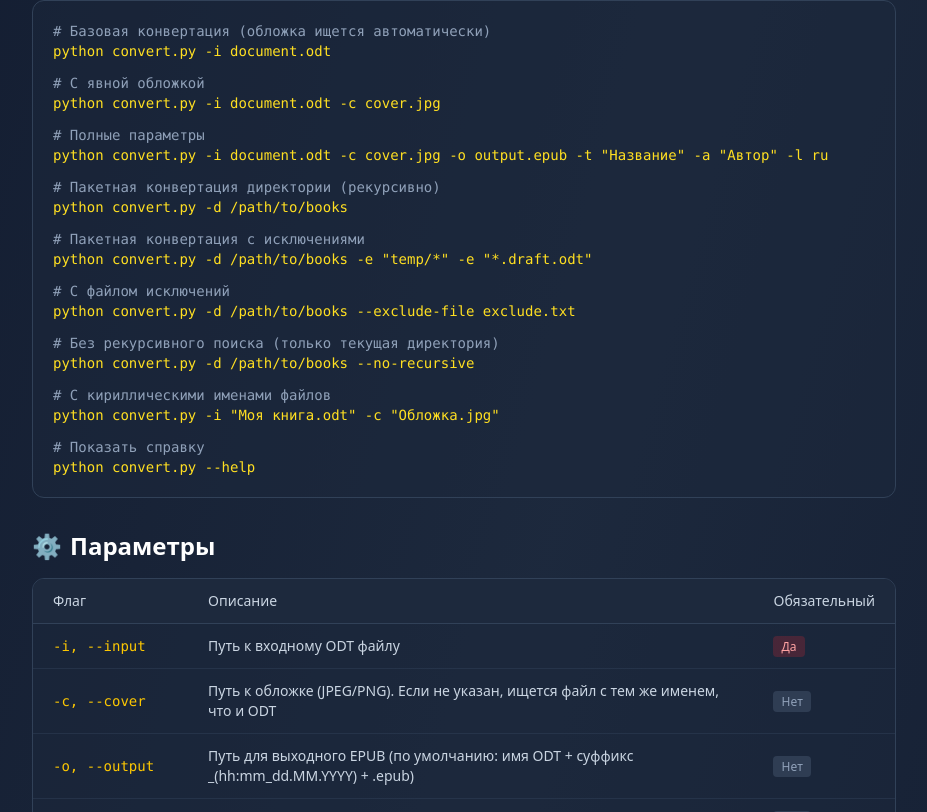
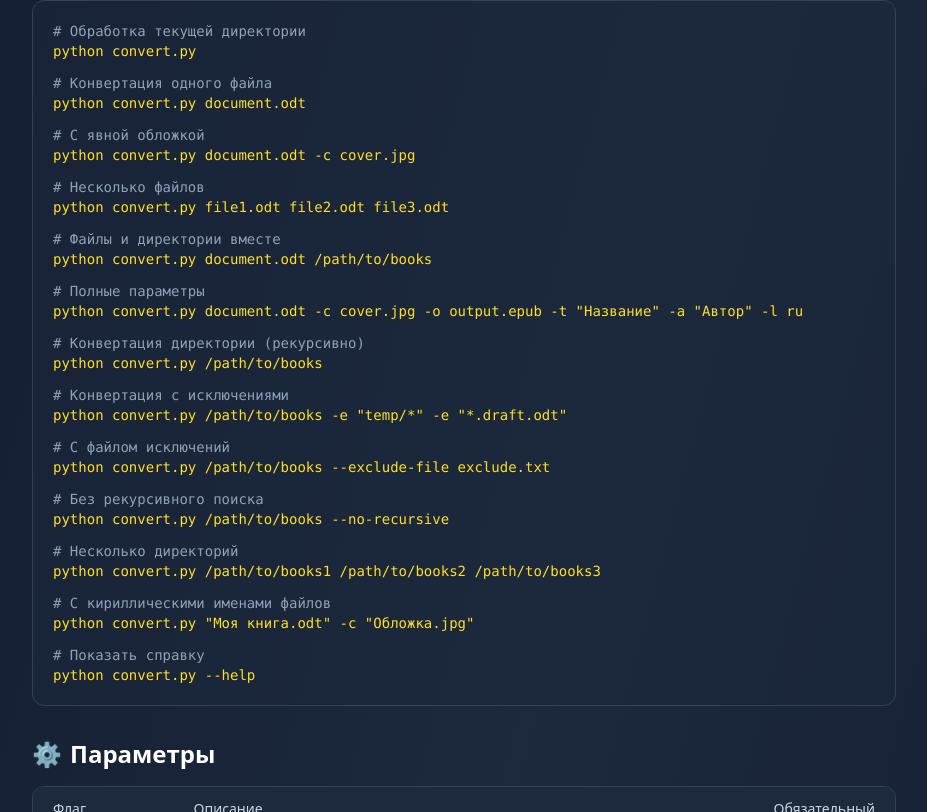
Before and after one commit to SnufflGit/odt2epub, a React (Vite) app: page / in a window 1280 px wide. Shown: the part 1468-2280 px from the top of the page, without its empty margins (176-1103 px from the left). Built offline with nearby package versions, Linux system fonts and the light colour scheme.

Commit message:
task snapshot 5df55a22-cebe-4b94-a444-e42da590663c

```diff
--- a/src/App.tsx
+++ b/src/App.tsx
@@ -28,7 +28,7 @@ function App() {
             <span className="ml-3 text-sm text-slate-400 font-mono">Terminal</span>
           </div>
           <div className="bg-slate-900 p-6 font-mono text-sm leading-relaxed overflow-x-auto">
-            <div className="text-yellow-400">$ python convert.py -i book.odt -c cover.jpg -o book.epub</div>
+            <div className="text-yellow-400">$ python convert.py book.odt -c cover.jpg -o book.epub</div>
             <div className="text-slate-400 mt-3">
               <pre className="whitespace-pre-wrap">{`
   ╔══════════════════════════════════════════╗
@@ -88,36 +88,52 @@ function App() {
           </h2>
           <div className="bg-slate-800/50 border border-slate-700 rounded-xl p-5 font-mono text-sm space-y-3">
             <div>
-              <div className="text-slate-400"># Базовая конвертация (обложка ищется автоматически)</div>
-              <div className="text-yellow-300">python convert.py -i document.odt</div>
+              <div className="text-slate-400"># Обработка текущей директории</div>
+              <div className="text-yellow-300">python convert.py</div>
+            </div>
+            <div>
+              <div className="text-slate-400"># Конвертация одного файла</div>
+              <div className="text-yellow-300">python convert.py document.odt</div>
             </div>
             <div>
               <div className="text-slate-400"># С явной обложкой</div>
-              <div className="text-yellow-300">python convert.py -i document.odt -c cover.jpg</div>
+              <div className="text-yellow-300">python convert.py document.odt -c cover.jpg</div>
+            </div>
+            <div>
+              <div className="text-slate-400"># Несколько файлов</div>
+              <div className="text-yellow-300">python convert.py file1.odt file2.odt file3.odt</div>
+            </div>
+            <div>
+              <div className="text-slate-400"># Файлы и директории вместе</div>
+              <div className="text-yellow-300">python convert.py document.odt /path/to/books</div>
             </div>
             <div>
               <div className="text-slate-400"># Полные параметры</div>
-              <div className="text-yellow-300">python convert.py -i document.odt -c cover.jpg -o output.epub -t "Название" -a "Автор" -l ru</div>
+              <div className="text-yellow-300">python convert.py document.odt -c cover.jpg -o output.epub -t "Название" -a "Автор" -l ru</div>
             </div>
             <div>
-              <div className="text-slate-400"># Пакетная конвертация директории (рекурсивно)</div>
-              <div className="text-yellow-300">python convert.py -d /path/to/books</div>
+              <div className="text-slate-400"># Конвертация директории (рекурсивно)</div>
+              <div className="text-yellow-300">python convert.py /path/to/books</div>
             </div>
             <div>
-              <div className="text-slate-400"># Пакетная конвертация с исключениями</div>
-              <div className="text-yellow-300">python convert.py -d /path/to/books -e "temp/*" -e "*.draft.odt"</div>
+              <div className="text-slate-400"># Конвертация с исключениями</div>
+              <div className="text-yellow-300">python convert.py /path/to/books -e "temp/*" -e "*.draft.odt"</div>
             </div>
             <div>
               <div className="text-slate-400"># С файлом исключений</div>
-              <div className="text-yellow-300">python convert.py -d /path/to/books --exclude-file exclude.txt</div>
+              <div className="text-yellow-300">python convert.py /path/to/books --exclude-file exclude.txt</div>
             </div>
             <div>
-              <div className="text-slate-400"># Без рекурсивного поиска (только текущая директория)</div>
-              <div className="text-yellow-300">python convert.py -d /path/to/books --no-recursive</div>
+              <div className="text-slate-400"># Без рекурсивного поиска</div>
+              <div className="text-yellow-300">python convert.py /path/to/books --no-recursive</div>
+            </div>
+            <div>
+              <div className="text-slate-400"># Несколько директорий</div>
+              <div className="text-yellow-300">python convert.py /path/to/books1 /path/to/books2 /path/to/books3</div>
             </div>
             <div>
               <div className="text-slate-400"># С кириллическими именами файлов</div>
-              <div className="text-yellow-300">python convert.py -i "Моя книга.odt" -c "Обложка.jpg"</div>
+              <div className="text-yellow-300">python convert.py "Моя книга.odt" -c "Обложка.jpg"</div>
             </div>
             <div>
               <div className="text-slate-400"># Показать справку</div>
@@ -142,9 +158,9 @@ function App() {
               </thead>
               <tbody className="divide-y divide-slate-700/50">
                 <tr className="hover:bg-slate-700/20">
-                  <td className="px-5 py-3 font-mono text-yellow-400">-i, --input</td>
-                  <td className="px-5 py-3 text-slate-300">Путь к входному ODT файлу</td>
-                  <td className="px-5 py-3"><span className="px-2 py-0.5 bg-red-500/20 text-red-300 rounded text-xs">Да</span></td>
+                  <td className="px-5 py-3 font-mono text-yellow-400">paths</td>
+                  <td className="px-5 py-3 text-slate-300">Пути к файлам или директориям (если не указаны, обрабатывается текущая директория)</td>
+                  <td className="px-5 py-3"><span className="px-2 py-0.5 bg-slate-600/50 text-slate-400 rounded text-xs">Нет</span></td>
                 </tr>
                 <tr className="hover:bg-slate-700/20">
                   <td className="px-5 py-3 font-mono text-yellow-400">-c, --cover</td>
@@ -153,7 +169,7 @@ function App() {
                 </tr>
                 <tr className="hover:bg-slate-700/20">
                   <td className="px-5 py-3 font-mono text-yellow-400">-o, --output</td>
-                  <td className="px-5 py-3 text-slate-300">Путь для выходного EPUB (по умолчанию: имя ODT + суффикс _(hh:mm_dd.MM.YYYY) + .epub)</td>
+                  <td className="px-5 py-3 text-slate-300">Путь для выходного EPUB (только для одного файла, по умолчанию: имя ODT + суффикс _(hh:mm_dd.MM.YYYY) + .epub)</td>
                   <td className="px-5 py-3"><span className="px-2 py-0.5 bg-slate-600/50 text-slate-400 rounded text-xs">Нет</span></td>
                 </tr>
                 <tr className="hover:bg-slate-700/20">
@@ -169,11 +185,6 @@ function App() {
                 <tr className="hover:bg-slate-700/20">
                   <td className="px-5 py-3 font-mono text-yellow-400">-l, --lang</td>
                   <td className="px-5 py-3 text-slate-300">Язык книги (ISO 639-1, по умолчанию: пусто)</td>
-                  <td className="px-5 py-3"><span className="px-2 py-0.5 bg-slate-600/50 text-slate-400 rounded text-xs">Нет</span></td>
-                </tr>
-                <tr className="hover:bg-slate-700/20">
-                  <td className="px-5 py-3 font-mono text-yellow-400">-d, --directory</td>
-                  <td className="px-5 py-3 text-slate-300">Путь к директории для пакетной обработки всех ODT файлов (рекурсивно по умолчанию)</td>
                   <td className="px-5 py-3"><span className="px-2 py-0.5 bg-slate-600/50 text-slate-400 rounded text-xs">Нет</span></td>
                 </tr>
                 <tr className="hover:bg-slate-700/20">
```
Also changed, not shown: 2 other files (tests, documents, lock files or other folders).
